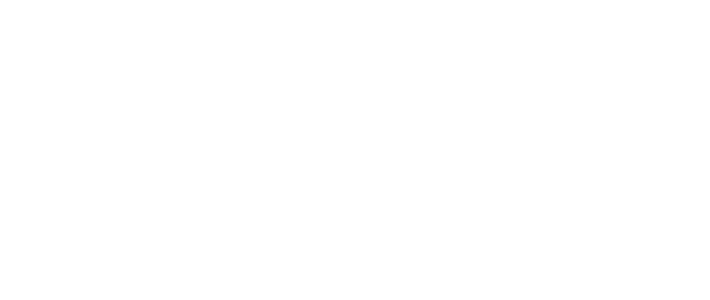
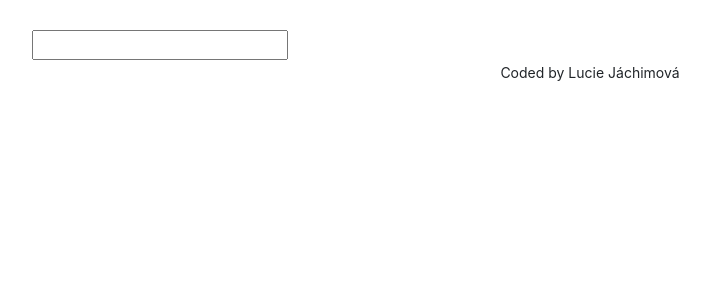
Before and after one commit to luciejachimova/dictionary-project, a React (Create React App) app: page / in a window 1280 px wide. Shown: the top 300 px of the page, without its empty margins (50-760 px from the left). Built offline with nearby package versions, Linux system fonts and the light colour scheme.

Commit message:
added dictionary api integration

```diff
--- a/package.json
+++ b/package.json
@@ -6,6 +6,7 @@
     "@testing-library/jest-dom": "^5.16.5",
     "@testing-library/react": "^13.4.0",
     "@testing-library/user-event": "^13.5.0",
+    "axios": "^0.27.2",
     "react": "^18.2.0",
     "react-dom": "^18.2.0",
     "react-scripts": "5.0.1",
--- a/src/App.js
+++ b/src/App.js
@@ -1,8 +1,18 @@
 import "./App.css";
+import Dictionary from "./Dictionary";
+
 export default function App() {
   return (
     <div className="App">
-      <header className="App-header"></header>
+      <div className="container">
+        <header className="App-header"></header>
+        <main>
+          <Dictionary />
+        </main>
+        <footer className="text-center">
+          <small>Coded by Lucie Jáchimová</small>
+        </footer>
+      </div>
     </div>
   );
 }
--- /dev/null
+++ b/src/Dictionary.css
@@ -0,0 +1,12 @@
+.App-header {
+  margin: 30px 0;
+}
+.App-logo {
+  max-width: 200px;
+  display: block;
+  margin: 0 auto;
+}
+.App-footer {
+  text-align: center;
+  margin: 30px 0;
+}
--- /dev/null
+++ b/src/Dictionary.js
@@ -0,0 +1,31 @@
+import React, { useState } from "react";
+import axios from "axios";
+import "./Dictionary.css";
+
+export default function Dictionary() {
+  let [keyword, setKeyword] = useState("");
+
+  function handleResponse(response) {
+    console.log(response.data[0]);
+  }
+
+  function search(event) {
+    event.preventDefault();
+
+    let apiUrl = `https://api.dictionaryapi.dev/api/v2/entries/en/${keyword}`;
+    console.log(apiUrl);
+    axios.get(apiUrl).then(handleResponse);
+  }
+
+  function handleKeywordChange(event) {
+    setKeyword(event.target.value);
+  }
+
+  return (
+    <div className="Dictionary">
+      <form onSubmit={search}>
+        <input type="search" onChange={handleKeywordChange} />
+      </form>
+    </div>
+  );
+}
```
Also changed, not shown: 1 other file (tests, documents, lock files or other folders).
